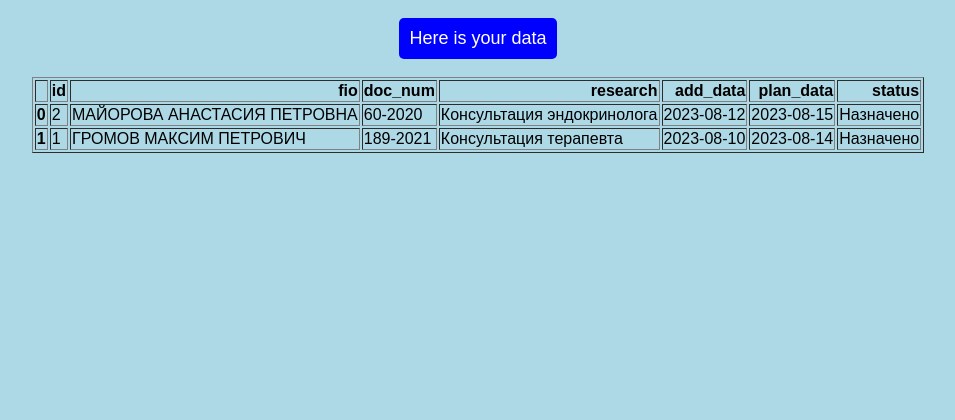
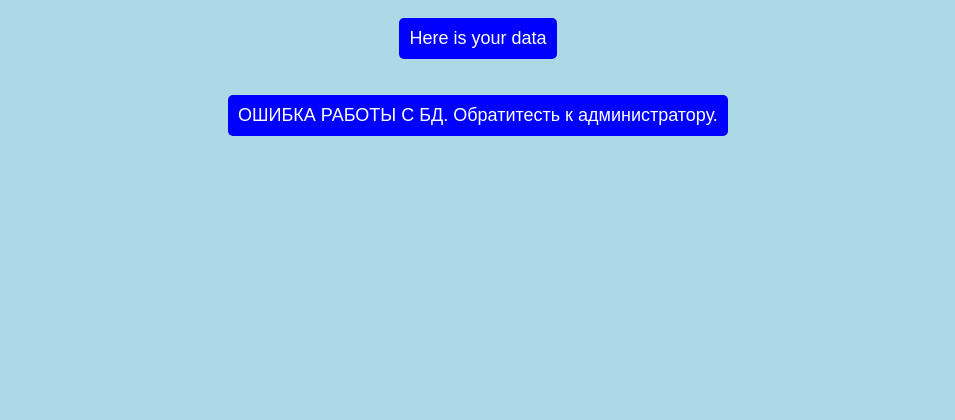
Before and after one commit to very-sad-doggo/MedVeiws, a Django app: template observer/WebApp/templates/output.html in a window 1280 px wide. Shown: the top 420 px of the page, without its empty margins (162-1117 px from the left). Run offline with Django 3.2, Linux system fonts and the light colour scheme; the template is opened without the code that fills it, so the values that code supplies are empty.

Commit message:
Separating big 'connection' func; added output 2 different type of error.

```diff
--- a/observer/WebApp/templates/output.html
+++ b/observer/WebApp/templates/output.html
@@ -11,42 +11,8 @@
   <body>
 	<div class="container">
 	<p class="center-top-text">Here is your data</p>
-<table border="1" class="dataframe">
-  <thead>
-    <tr style="text-align: right;">
-      <th></th>
-      <th>id</th>
-      <th>fio</th>
-      <th>doc_num</th>
-      <th>research</th>
-      <th>add_data</th>
-      <th>plan_data</th>
-      <th>status</th>
-    </tr>
-  </thead>
-  <tbody>
-    <tr>
-      <th>0</th>
-      <td>2</td>
-      <td>МАЙОРОВА АНАСТАСИЯ ПЕТРОВНА</td>
-      <td>60-2020</td>
-      <td>Консультация эндокринолога</td>
-      <td>2023-08-12</td>
-      <td>2023-08-15</td>
-      <td>Назначено</td>
-    </tr>
-    <tr>
-      <th>1</th>
-      <td>1</td>
-      <td>ГРОМОВ МАКСИМ ПЕТРОВИЧ</td>
-      <td>189-2021</td>
-      <td>Консультация терапевта</td>
-      <td>2023-08-10</td>
-      <td>2023-08-14</td>
-      <td>Назначено</td>
-    </tr>
-  </tbody>
-</table>
+	<p class="center-top-text">ОШИБКА РАБОТЫ С БД. Обратитесть к администратору.</p>
+
 	</div>
 </body>
 </html>)
--- a/observer/WebApp/views.py
+++ b/observer/WebApp/views.py
@@ -2,7 +2,7 @@ from django.shortcuts import render, redirect
 from django.contrib import messages
 # My own modules
 from .forms import DeptChoose, ResearchType
-from kisdb_connecting.operations import connecting
+from kisdb_connecting.operations import connecting, preparing_data
 
 
 # Starting page (main)
@@ -24,8 +24,7 @@ def reporting(request):
 
 
 def output(request):
-    connecting()
-
+    preparing_data(connecting())
     return render(request=request, template_name='output.html')
 
 # Redirecting to reporting page
```
Also changed, not shown: observer/kisdb_connecting/operations.py (+29 -28 lines).
